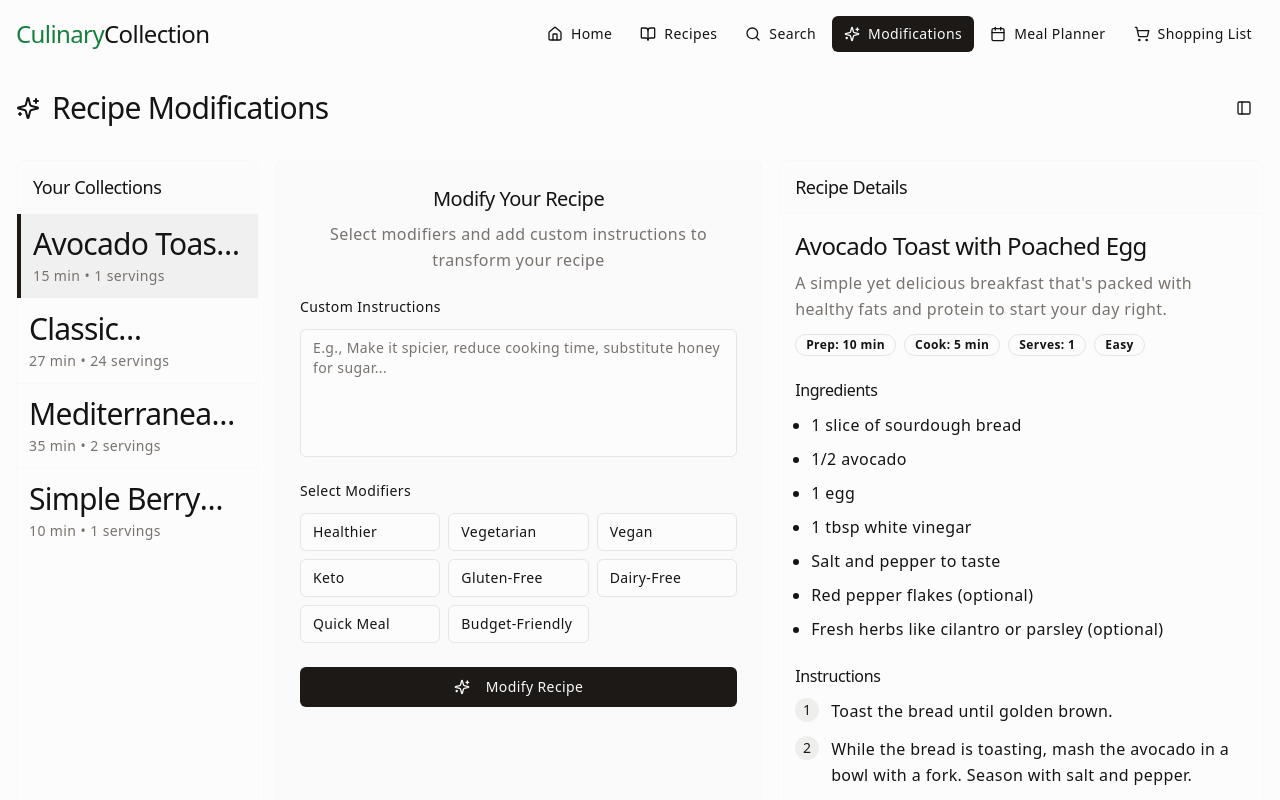
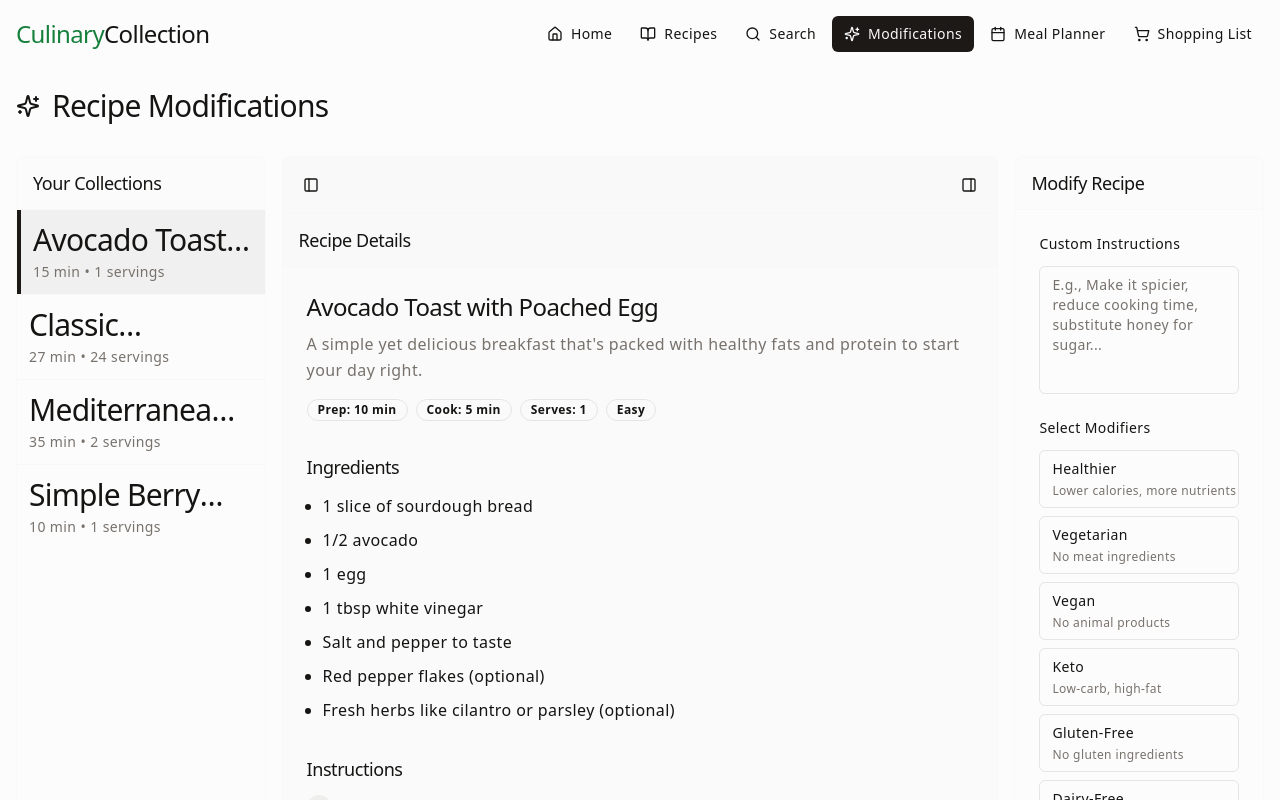
Before and after one commit to kkokos01/r-6684, a React (Vite) app: page /modifications in a window 1280 px wide. Shown: the top 800 px of the page. Built offline with nearby package versions, Linux system fonts and the light colour scheme.

Commit message:
Refactor Modifications layout
Rearrange the layout of the Modifications page to prioritize the recipe display in the center, with collapsible collections and modification panels on the left and right, respectively.

```diff
--- a/src/components/recipe-modifier/ModificationControlsPanel.tsx
+++ b/src/components/recipe-modifier/ModificationControlsPanel.tsx
@@ -1,7 +1,7 @@
 
 import { Button } from "@/components/ui/button";
 import { Textarea } from "@/components/ui/textarea";
-import { Sparkles, PanelLeft } from "lucide-react";
+import { Sparkles } from "lucide-react";
 import { cn } from "@/lib/utils";
 
 interface ModifierOption {
@@ -29,28 +29,15 @@ export const ModificationControlsPanel = ({
   selectedModifiers,
   onModifierToggle,
   onSubmit,
-  isLoading,
-  toggleCollectionPanel,
-  isCollectionVisible
+  isLoading
 }: ModificationControlsPanelProps) => {
   return (
-    <div className="space-y-6">
-      <div className="text-center relative">
-        <Button
-          variant="ghost"
-          size="icon"
-          onClick={toggleCollectionPanel}
-          className="md:hidden absolute left-0 top-0"
-          aria-label="Toggle collection panel"
-        >
-          <PanelLeft className={cn("h-5 w-5", !isCollectionVisible && "rotate-180")} />
-        </Button>
-        <h2 className="text-xl font-medium mb-2">Modify Your Recipe</h2>
-        <p className="text-muted-foreground">
-          Select modifiers and add custom instructions to transform your recipe
-        </p>
+    <div className="h-full flex flex-col">
+      <div className="px-4 py-3 border-b border-muted/50 bg-muted/20">
+        <h2 className="text-lg font-medium">Modify Recipe</h2>
       </div>
 
+      <div className="flex-1 overflow-auto p-6 space-y-6">
         <div className="space-y-3">
           <label htmlFor="custom-instructions" className="block text-sm font-medium">
             Custom Instructions
@@ -68,7 +55,7 @@ export const ModificationControlsPanel = ({
           <label className="block text-sm font-medium">
             Select Modifiers
           </label>
-        <div className="grid grid-cols-2 sm:grid-cols-3 gap-2">
+          <div className="grid grid-cols-1 gap-2">
             {modifierOptions.map(modifier => (
               <Button
                 key={modifier.id}
@@ -81,7 +68,10 @@ export const ModificationControlsPanel = ({
                 onClick={() => onModifierToggle(modifier.id)}
                 title={modifier.description}
               >
-              {modifier.label}
+                <span className="text-left">
+                  <span className="block font-medium">{modifier.label}</span>
+                  <span className="text-xs text-muted-foreground block mt-1">{modifier.description}</span>
+                </span>
               </Button>
             ))}
           </div>
@@ -105,5 +95,6 @@ export const ModificationControlsPanel = ({
           )}
         </Button>
       </div>
+    </div>
   );
 };
--- a/src/components/recipe-modifier/RecipeDisplayPanel.tsx
+++ b/src/components/recipe-modifier/RecipeDisplayPanel.tsx
@@ -63,13 +63,13 @@ export const RecipeDisplayPanel = ({
         )}
       </div>
 
-      <div className="flex-1 overflow-auto p-4">
-        <div className="space-y-6">
+      <div className="flex-1 overflow-auto p-6">
+        <div className="max-w-2xl mx-auto space-y-8">
           <div>
             <h3 className="text-2xl font-medium mb-2">{recipe.title}</h3>
             <p className="text-muted-foreground">{recipe.description}</p>
 
-            <div className="flex flex-wrap gap-2 mt-3">
+            <div className="flex flex-wrap gap-2 mt-4">
               <Badge variant="outline">
                 Prep: {recipe.prepTime} min
               </Badge>
@@ -86,7 +86,7 @@ export const RecipeDisplayPanel = ({
           </div>
 
           <div>
-            <h4 className="font-medium mb-3">Ingredients</h4>
+            <h4 className="font-medium mb-3 text-lg">Ingredients</h4>
             <ul className="space-y-2 pl-4">
               {recipe.ingredients.map((ingredient, index) => (
                 <li key={index} className="list-disc list-outside">
@@ -97,8 +97,8 @@ export const RecipeDisplayPanel = ({
           </div>
 
           <div>
-            <h4 className="font-medium mb-3">Instructions</h4>
-            <ol className="space-y-3">
+            <h4 className="font-medium mb-3 text-lg">Instructions</h4>
+            <ol className="space-y-4">
               {recipe.instructions.map((instruction, index) => (
                 <li key={index} className="flex">
                   <span className="flex-shrink-0 flex items-center justify-center h-6 w-6 rounded-full bg-secondary text-secondary-foreground font-medium text-sm mr-3">
--- a/src/pages/Modifications.tsx
+++ b/src/pages/Modifications.tsx
@@ -1,6 +1,6 @@
 
 import { useState } from 'react';
-import { Sparkles, PanelLeft } from 'lucide-react';
+import { Sparkles, PanelLeft, PanelRight } from 'lucide-react';
 import { recipes } from '@/lib/data';
 import { Button } from '@/components/ui/button';
 import { Sheet, SheetContent } from '@/components/ui/sheet';
@@ -21,6 +21,7 @@ const Modifications = () => {
   const [isLoading, setIsLoading] = useState(false);
   const [viewOriginal, setViewOriginal] = useState(true);
   const [isCollectionVisible, setIsCollectionVisible] = useState(true);
+  const [isModifierVisible, setIsModifierVisible] = useState(true);
 
   // Filter to show only favorite recipes in the collection
   const favoriteRecipes = recipes.filter(recipe => recipe.isFavorite);
@@ -42,6 +43,10 @@ const Modifications = () => {
 
   const toggleCollectionPanel = () => {
     setIsCollectionVisible(prev => !prev);
+  };
+
+  const toggleModifierPanel = () => {
+    setIsModifierVisible(prev => !prev);
   };
 
   const handleSubmit = () => {
@@ -89,15 +94,6 @@ const Modifications = () => {
           <Sparkles className="h-6 w-6 mr-3" />
           <h1 className="text-3xl font-medium">Recipe Modifications</h1>
         </div>
-        <Button
-          variant="ghost"
-          size="icon"
-          onClick={toggleCollectionPanel}
-          className="hidden md:flex"
-          aria-label="Toggle collection panel"
-        >
-          <PanelLeft className={cn("h-5 w-5", !isCollectionVisible && "rotate-180")} />
-        </Button>
       </div>
 
       <div className="relative flex flex-col md:flex-row">
@@ -112,14 +108,14 @@ const Modifications = () => {
             Your Collection
           </Button>
 
-          {modifiedRecipe && (
           <Button
             variant="outline"
             onClick={() => setIsRightPanelOpen(true)}
+            className="flex items-center gap-2"
           >
-              View Recipe
+            <PanelRight className="h-4 w-4" />
+            Modify Recipe
           </Button>
-          )}
         </div>
 
         {/* Left Panel - Recipe Collection (Sliding on mobile) */}
@@ -135,7 +131,7 @@ const Modifications = () => {
 
         {/* Desktop Left Panel - Collapsible */}
         {isCollectionVisible && (
-          <div className="hidden md:block md:w-1/4 lg:w-1/5 md:mr-4 overflow-auto border border-muted/50 rounded-lg transition-all duration-300">
+          <div className="hidden md:block md:w-1/5 lg:w-1/5 md:mr-4 overflow-auto border border-muted/50 rounded-lg transition-all duration-300">
             <RecipeCollectionPanel
               recipes={favoriteRecipes}
               selectedRecipe={selectedRecipe}
@@ -144,14 +140,66 @@ const Modifications = () => {
           </div>
         )}
 
-        {/* Middle Panel - Modification Controls */}
+        {/* Center Panel - Recipe Display */}
         <div className={cn(
           "md:transition-all md:duration-300",
-          isCollectionVisible
-            ? "md:w-1/2 lg:w-2/5"
-            : "md:w-3/5 lg:w-1/2",
-          "bg-muted/20 rounded-lg border border-muted/50 p-6"
+          isCollectionVisible && isModifierVisible
+            ? "md:w-3/5 lg:w-3/5"
+            : isCollectionVisible || isModifierVisible
+              ? "md:w-4/5 lg:w-4/5"
+              : "md:w-full lg:w-full",
+          "bg-muted/20 rounded-lg border border-muted/50 flex-1"
         )}>
+          <div className="flex justify-between p-2 bg-muted/20 border-b border-muted/50">
+            <Button
+              variant="ghost"
+              size="icon"
+              onClick={toggleCollectionPanel}
+              className="hidden md:flex"
+              aria-label="Toggle collection panel"
+            >
+              <PanelLeft className={cn("h-5 w-5", !isCollectionVisible && "rotate-180")} />
+            </Button>
+
+            <Button
+              variant="ghost"
+              size="icon"
+              onClick={toggleModifierPanel}
+              className="hidden md:flex"
+              aria-label="Toggle modifier panel"
+            >
+              <PanelRight className={cn("h-5 w-5", !isModifierVisible && "rotate-180")} />
+            </Button>
+          </div>
+
+          <RecipeDisplayPanel
+            recipe={displayedRecipe}
+            modifiedRecipe={modifiedRecipe}
+            viewOriginal={viewOriginal}
+            setViewOriginal={setViewOriginal}
+          />
+        </div>
+
+        {/* Right Panel - Modification Controls (Sliding on mobile) */}
+        <Sheet open={isRightPanelOpen} onOpenChange={setIsRightPanelOpen}>
+          <SheetContent side="right" className="w-full sm:max-w-md md:hidden p-0">
+            <ModificationControlsPanel
+              userInput={userInput}
+              setUserInput={setUserInput}
+              modifierOptions={modifierOptions}
+              selectedModifiers={selectedModifiers}
+              onModifierToggle={handleModifierToggle}
+              onSubmit={handleSubmit}
+              isLoading={isLoading}
+              toggleCollectionPanel={toggleCollectionPanel}
+              isCollectionVisible={isCollectionVisible}
+            />
+          </SheetContent>
+        </Sheet>
+
+        {/* Desktop Right Panel - Collapsible */}
+        {isModifierVisible && (
+          <div className="hidden md:block md:w-1/5 lg:w-1/5 md:ml-4 overflow-auto border border-muted/50 rounded-lg transition-all duration-300">
             <ModificationControlsPanel
               userInput={userInput}
               setUserInput={setUserInput}
@@ -164,33 +212,7 @@ const Modifications = () => {
               isCollectionVisible={isCollectionVisible}
             />
           </div>
-
-        {/* Right Panel - Recipe Display (Sliding on mobile) */}
-        <Sheet open={isRightPanelOpen} onOpenChange={setIsRightPanelOpen}>
-          <SheetContent side="right" className="w-full sm:max-w-md md:hidden p-0">
-            <RecipeDisplayPanel
-              recipe={displayedRecipe}
-              modifiedRecipe={modifiedRecipe}
-              viewOriginal={viewOriginal}
-              setViewOriginal={setViewOriginal}
-            />
-          </SheetContent>
-        </Sheet>
-
-        {/* Desktop Right Panel - Always visible on desktop */}
-        <div className={cn(
-          "hidden md:block md:ml-4 overflow-auto border border-muted/50 rounded-lg transition-all duration-300",
-          isCollectionVisible
-            ? "md:w-1/4 lg:w-2/5"
-            : "md:w-2/5 lg:w-1/2"
-        )}>
-          <RecipeDisplayPanel
-            recipe={displayedRecipe}
-            modifiedRecipe={modifiedRecipe}
-            viewOriginal={viewOriginal}
-            setViewOriginal={setViewOriginal}
-          />
-        </div>
+        )}
       </div>
     </div>
   );
```
Lines whose indentation alone changed are shown as unchanged.
